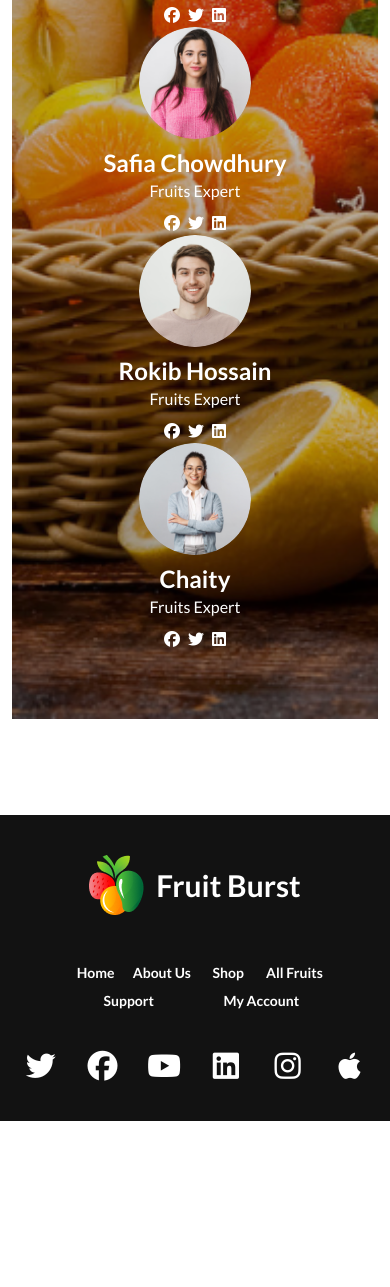
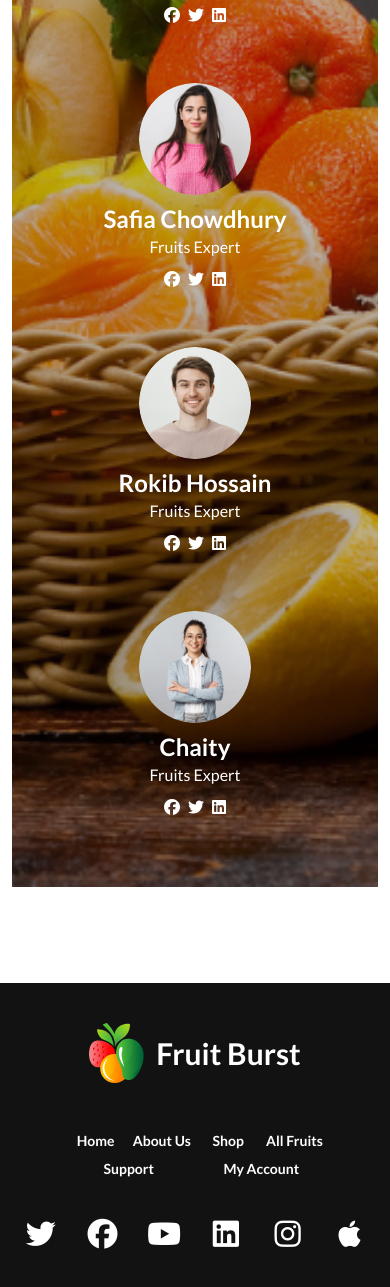
Before and after one commit to Ashraful-Ahsan/my-assignment-3-B8A3-fruit-brust-main, a plain HTML site: page index.html in a window 390 px wide. Shown: the part 2962-4249 px from the top of the page. Before the commit the page ends 4083 px from the top, so only its background shows below. Drawn offline with nearby package versions, Linux system fonts and the light colour scheme.

Commit message:
fix issue of footer section

```diff
--- a/index.html
+++ b/index.html
@@ -669,7 +669,7 @@
 
 
 
-    <div class="grid grid-cols-1 md:grid-cols-2 lg:grid-cols-4 pb-8">
+    <div class="grid grid-cols-1 gap-14 lg:gap-0  md:grid-cols-2 lg:grid-cols-4 pb-8">
       <!-- MEMBER-1 -->
     <div class="flex flex-col items-center">
       <img src="./images/member1.png" class="object-cover w-28 rounded-full" alt="">
@@ -863,7 +863,7 @@
         </div>
 
       <div>
-        <div class="grid grid-cols-6 gap-7 text-white text-3xl">
+        <div class="grid grid-cols-6 gap-7 text-white text-3xl px-5">
 
           <i class="fa-brands fa-twitter"></i>
           <i class="fa-brands fa-facebook"></i>
```
